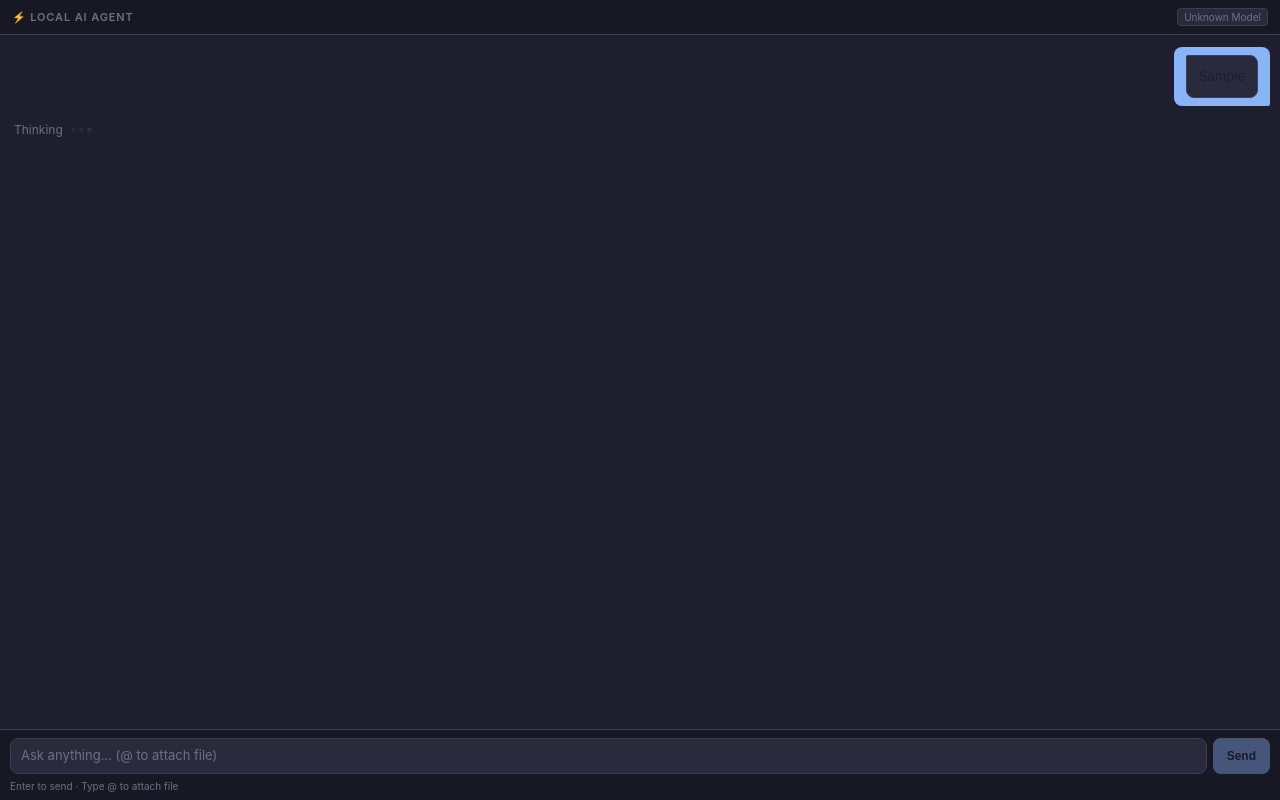
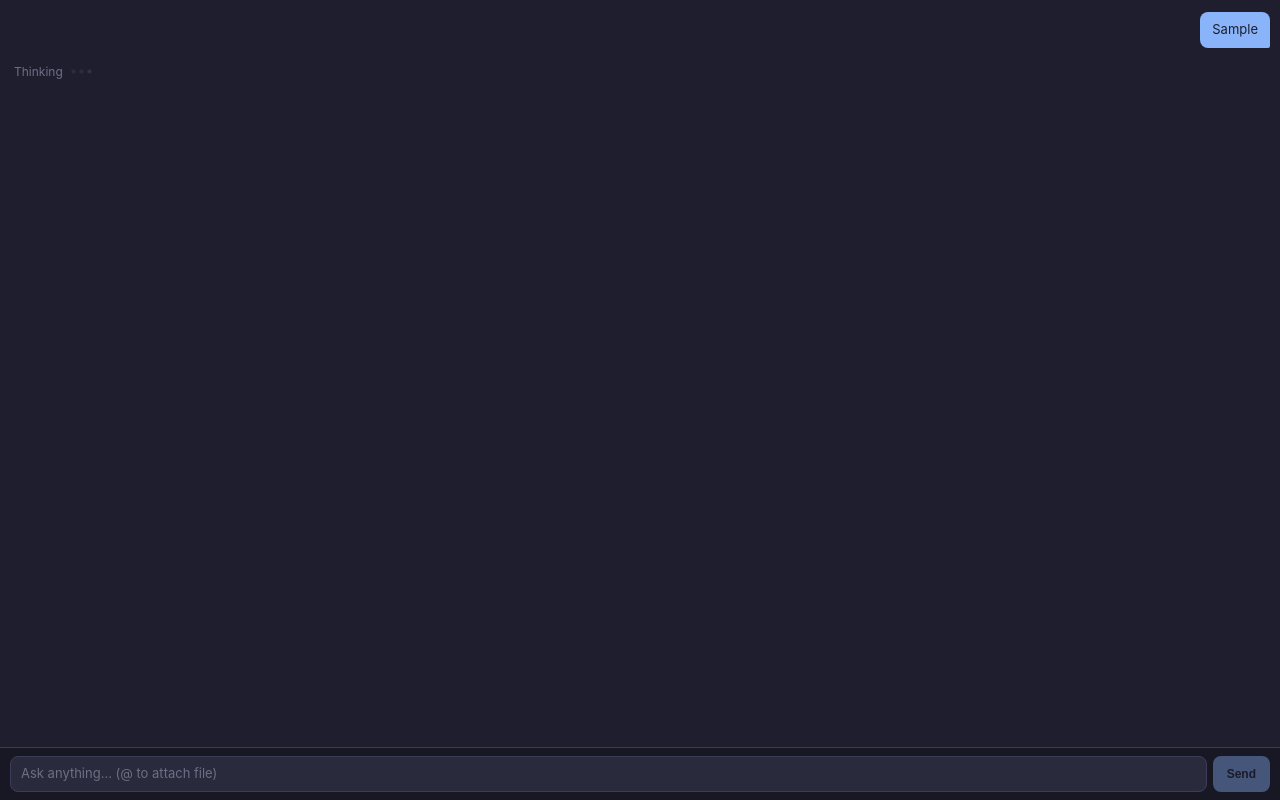
Before and after one commit to hellfiredev/ooasis, a React (Vite) app in the folder webview-ui/: page / in a window 1280 px wide. Both pictures are taken after typing "Sample" into the empty fields and a click on the button "Send". Built offline with nearby package versions, Linux system fonts and the light colour scheme.

Commit message:
feat: show reasoning time and update UI styling

```diff
--- a/package.json
+++ b/package.json
@@ -23,7 +23,7 @@
       "secondarySidebar": [
         {
           "id": "my-secondary-container",
-          "title": "My Sidebar Extension",
+          "title": "Oasis",
           "icon": "$(layout-sidebar-right)"
         }
       ]
--- a/webview-ui/src/App.tsx
+++ b/webview-ui/src/App.tsx
@@ -31,6 +31,7 @@ interface ChatMessage {
   role: 'user' | 'assistant' | 'tool';
   content: string;
   reasoning?: string;
+  reasoningTimeMs?: number;
   toolCalls?: ToolCall[];
 }
 
@@ -56,8 +57,6 @@ function App() {
 
   const chatContainerRef = useRef<HTMLDivElement>(null);
   const inputRef = useRef<HTMLTextAreaElement>(null);
-
-  const modelName = (window as any).MODEL_NAME || 'Unknown Model';
 
   useEffect(() => {
     const handleMessage = (event: MessageEvent) => {
@@ -127,7 +126,8 @@ function App() {
                 id: Date.now().toString(),
                 role: 'assistant',
                 content: message.text || '',
-                reasoning: message.reasoning
+                reasoning: message.reasoning,
+                reasoningTimeMs: message.reasoningTimeMs
               }
             ]);
           }
@@ -238,19 +238,20 @@ function App() {
 
   return (
     <div style={{ display: 'flex', flexDirection: 'column', height: '100vh', overflow: 'hidden' }}>
-      <div id="header">
-        <span id="header-title">⚡ Local AI Agent</span>
-        <span id="model-badge">{modelName}</span>
-      </div>
-
       <div id="chat-container" ref={chatContainerRef}>
         {messages.map(msg => (
           <div key={msg.id} className={msg.role === 'user' ? 'msg-user' : 'msg-assistant'}>
             {msg.reasoning && (
               <details className="msg-reasoning">
-                <summary>Reasoning</summary>
+                <summary>Thought for {msg.reasoningTimeMs ? `${(msg.reasoningTimeMs / 1000).toFixed(1)}s` : ''}</summary>
                 <div className="reasoning-body" dangerouslySetInnerHTML={{ __html: msg.reasoning }} />
               </details>
+            )}
+
+            {msg.content && (
+              msg.role === 'user'
+                ? msg.content
+                : <div className="msg-content" dangerouslySetInnerHTML={{ __html: msg.content }} />
             )}
 
             {msg.toolCalls && msg.toolCalls.map(tc => (
@@ -272,10 +273,6 @@ function App() {
                 </div>
               </div>
             ))}
-
-            {msg.content && (
-              <div className="msg-content" dangerouslySetInnerHTML={{ __html: msg.content }} />
-            )}
           </div>
         ))}
 
@@ -283,7 +280,7 @@ function App() {
           <div className="msg-assistant">
             {streamingReasoning && (
                <details className="msg-reasoning" open>
-                <summary>Reasoning (Streaming)</summary>
+                <summary>Thinking</summary>
                 <div className="reasoning-body">{streamingReasoning}</div>
               </details>
             )}
@@ -368,9 +365,6 @@ function App() {
           />
           <button id="send-button" onClick={handleSend} disabled={isThinking}>Send</button>
         </div>
-        <div id="hint-row">
-          <span className="hint-text">Enter to send · Type @ to attach file</span>
-        </div>
       </div>
     </div>
   );
--- a/webview-ui/src/index.css
+++ b/webview-ui/src/index.css
@@ -9,11 +9,9 @@
       --accent-fg: var(--vscode-button-foreground, #1e1e2e);
       --user-bg: var(--vscode-button-background, #89b4fa);
       --user-fg: var(--vscode-button-foreground, #1e1e2e);
-      --tool-bg: #2d2d44;
-      --tool-border: #45475a;
-      --success: #a6e3a1;
-      --warning: #f9e2af;
-      --error: #f38ba8;
+      --success: var(--vscode-testing-iconPassed, #3fb950);
+      --warning: var(--vscode-notificationsWarningIcon-foreground, #d29922);
+      --error: var(--vscode-notificationsErrorIcon-foreground, #f85149);
       --radius: 8px;
     }
 
@@ -28,33 +26,6 @@
       display: flex;
       flex-direction: column;
       overflow: hidden;
-    }
-
-    /* ── Header ── */
-    #header {
-      padding: 8px 12px;
-      border-bottom: 1px solid var(--border);
-      display: flex;
-      align-items: center;
-      gap: 8px;
-      background: var(--bg3);
-      flex-shrink: 0;
-    }
-    #header-title {
-      font-size: 11px;
-      font-weight: 600;
-      text-transform: uppercase;
-      letter-spacing: 0.08em;
-      color: var(--text-muted);
-    }
-    #model-badge {
-      font-size: 10px;
-      padding: 2px 6px;
-      border-radius: 4px;
-      background: var(--bg2);
-      border: 1px solid var(--border);
-      color: var(--text-muted);
-      margin-left: auto;
     }
 
     /* ── Chat container ── */
@@ -152,13 +123,13 @@
 
     /* ── Tool Call blocks ── */
     .tool-block {
-      background: var(--tool-bg);
-      border: 1px solid var(--tool-border);
+      background: var(--bg2);
+      border: 1px solid var(--vscode-editorWidget-border, color-mix(in srgb, var(--text) 25%, transparent));
       border-radius: var(--radius);
+      box-shadow: 0 2px 8px var(--vscode-widget-shadow, rgba(0, 0, 0, 0.08));
       overflow: hidden;
       font-family: var(--vscode-editor-font-family, monospace);
       font-size: 12px;
-      max-width: 95%;
       align-self: flex-start;
     }
     .tool-header {
@@ -166,21 +137,26 @@
       align-items: center;
       gap: 6px;
       padding: 6px 10px;
-      background: rgba(0,0,0,0.15);
+      background: var(--vscode-sideBarSectionHeader-background, rgba(128, 128, 128, 0.1));
       cursor: pointer;
       user-select: none;
     }
-    .tool-icon { font-size: 12px; }
-    .tool-name { font-weight: 600; color: var(--warning); }
+    .tool-block.open .tool-header {
+      border-bottom: 1px solid var(--vscode-editorWidget-border, color-mix(in srgb, var(--text) 25%, transparent));
+    }
+    .tool-icon { font-size: 12px; color: var(--text-muted); }
+    .tool-name { font-weight: 600; color: var(--text); }
     .tool-status {
       margin-left: auto;
       font-size: 10px;
-      padding: 1px 5px;
-      border-radius: 3px;
+      padding: 2px 6px;
+      border-radius: 4px;
+      border: 1px solid currentColor;
+      background: transparent;
     }
-    .tool-status.running { background: #f9e2af33; color: var(--warning); }
-    .tool-status.done { background: #a6e3a133; color: var(--success); }
-    .tool-status.error { background: #f38ba833; color: var(--error); }
+    .tool-status.running { color: var(--warning); }
+    .tool-status.done { color: var(--success); }
+    .tool-status.error { color: var(--error); }
     .tool-body {
       padding: 8px 10px;
       display: none;
@@ -379,13 +355,3 @@
     }
     #send-button:hover { opacity: 0.85; }
     #send-button:disabled { opacity: 0.4; cursor: not-allowed; }
-
-    #hint-row {
-      display: flex;
-      gap: 8px;
-      align-items: center;
-    }
-    .hint-text {
-      font-size: 10px;
-      color: var(--text-muted);
-    }
```
Also changed, not shown: 1 other file (tests, documents, lock files or other folders).
